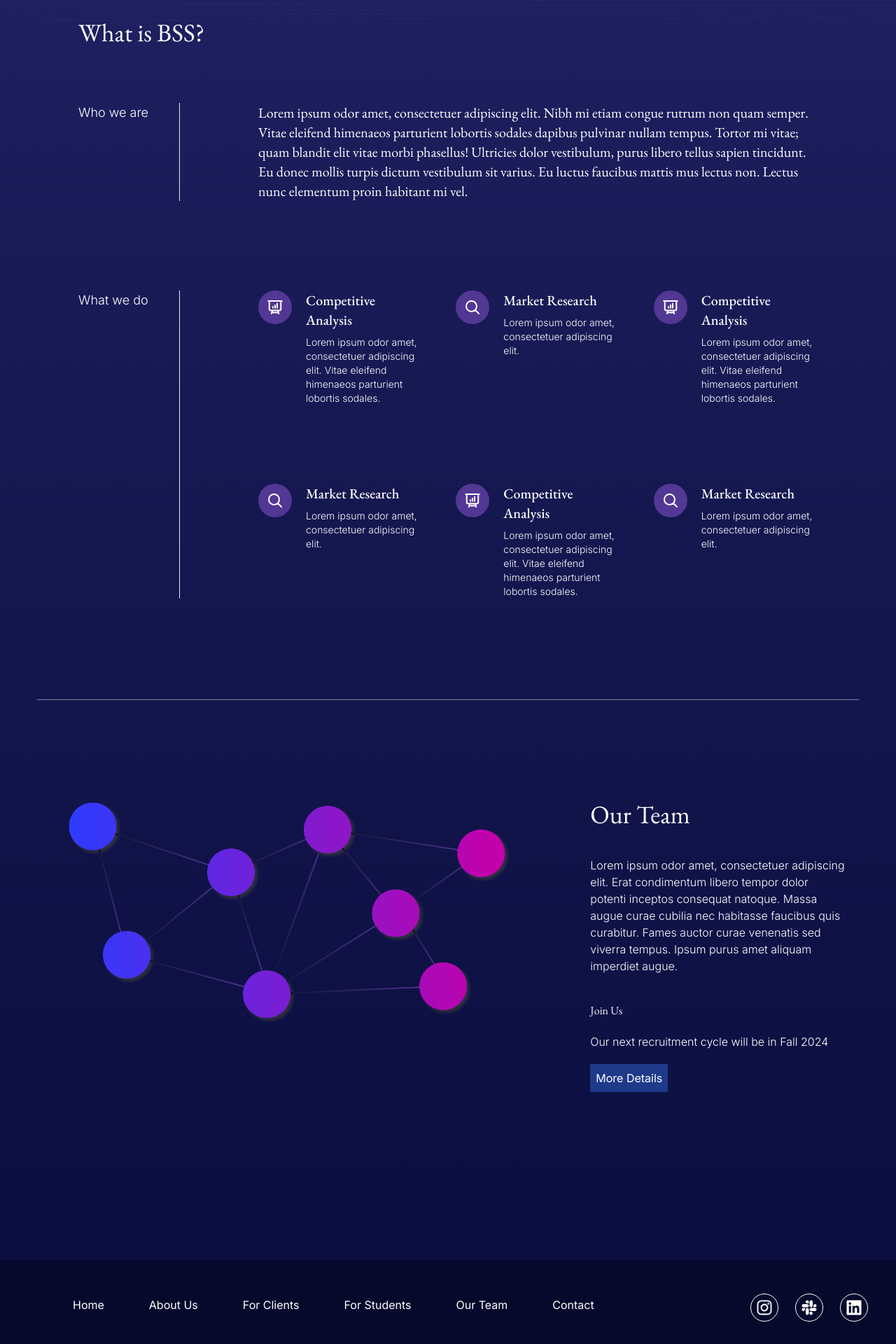
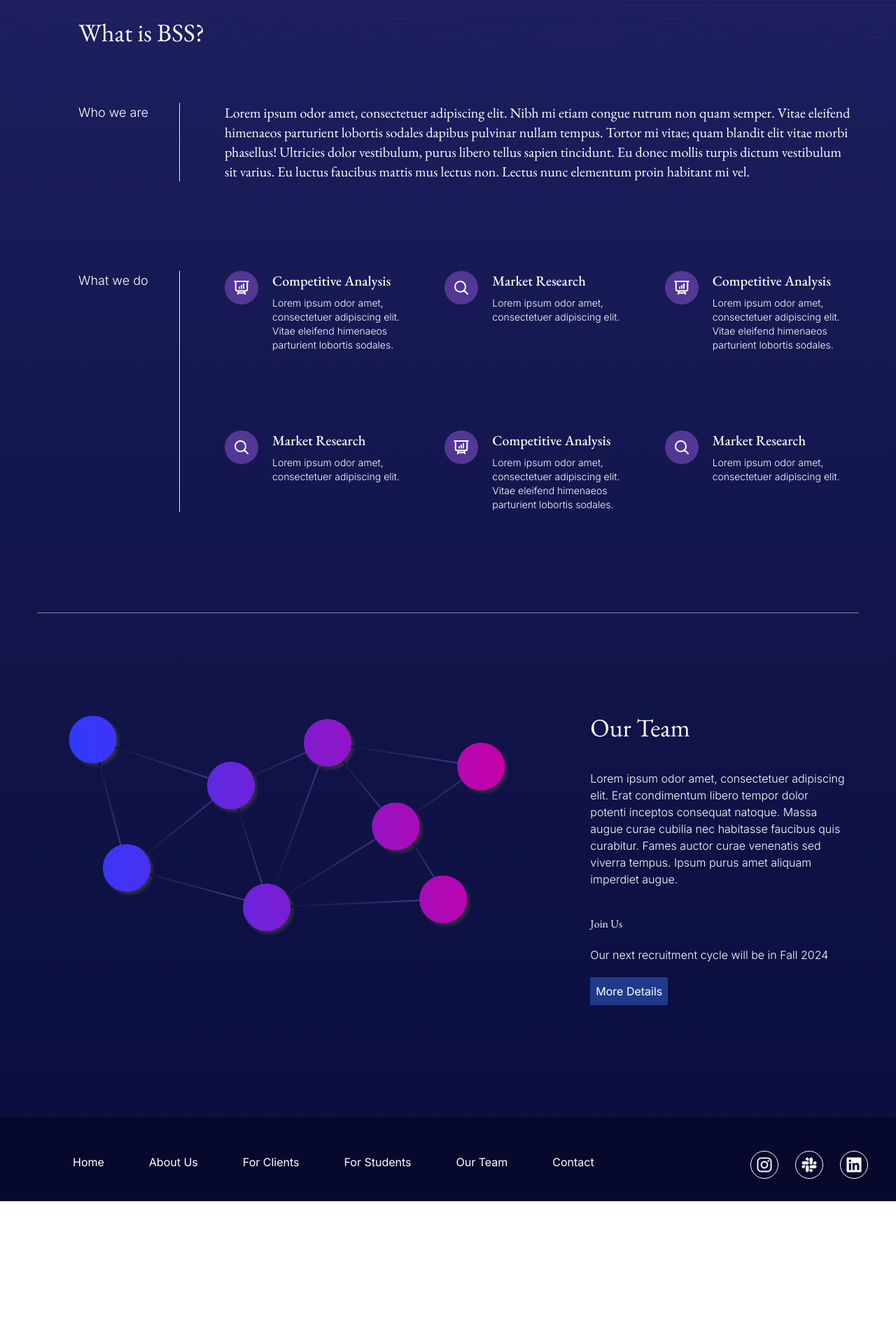
Before and after one commit to Bruin-Studio-Strategies/BSSWebsite, a React (Vite) app in the folder bss-web/: page / in a window 1280 px wide. Shown: the part 853-2773 px from the top of the page at 70% size. After the commit the page ends 2569 px from the top, so only its background shows below. Built offline with nearby package versions, Linux system fonts and the light colour scheme.

Commit message:
change icon and fix info padding

```diff
--- a/bss-web/src/components/TeamCard.jsx
+++ b/bss-web/src/components/TeamCard.jsx
@@ -1,5 +1,5 @@
 import { motion } from "framer-motion";
-import { FaLink, FaLinkedin } from "react-icons/fa";
+import { FaLinkedin, FaEnvelope } from "react-icons/fa";
 
 export default function TeamCard({
   first,
@@ -39,7 +39,7 @@ export default function TeamCard({
               )}
               {email && (
                 <a href={`mailto:${email}`}>
-                  <FaLink className="text-white" />
+                  <FaEnvelope className="text-white" />
                 </a>
               )}
             </div>
--- a/bss-web/src/pages/Landing/sections/Info.jsx
+++ b/bss-web/src/pages/Landing/sections/Info.jsx
@@ -9,7 +9,7 @@ export default function Info() {
       <h1 className="font-sans font-light text-lg text-white text-left pl-28">
         Who we are
       </h1>
-      <p className="font-serif sm:text-xl lg:text-2xl px-28">
+      <p className="font-serif sm:text-xl lg:text-2xl px-16">
         Lorem ipsum odor amet, consectetuer adipiscing elit. Nibh mi etiam
         congue rutrum non quam semper. Vitae eleifend himenaeos parturient
         lobortis sodales dapibus pulvinar nullam tempus. Tortor mi vitae; quam
@@ -21,7 +21,7 @@ export default function Info() {
       <h1 className="font-sans font-light text-lg text-white text-left pl-28 border-none">
         What we do
       </h1>
-      <div className="grid grid-cols-3 px-28 gap-x-12 gap-y-28">
+      <div className="grid grid-cols-3 px-16 gap-x-12 gap-y-28">
         <Feature
           className=""
           description="Lorem ipsum odor amet, consectetuer adipiscing elit. Vitae eleifend himenaeos parturient lobortis sodales."
--- a/bss-web/src/pages/Landing/sections/Team.jsx
+++ b/bss-web/src/pages/Landing/sections/Team.jsx
@@ -2,7 +2,7 @@ import nodes from "../../../assets/nodes.png";
 
 export default function Team() {
   return (
-    <div className="flex pt-28 pb-60 w-full">
+    <div className="flex pt-28 pb-40 w-full">
       <img src={nodes} className="h-[40vh] sm:ml-24 lg:ml-40" />
       <div className="ml-28">
         <h3 className="font-serif mb-10 text-4xl">Our Team</h3>
```
